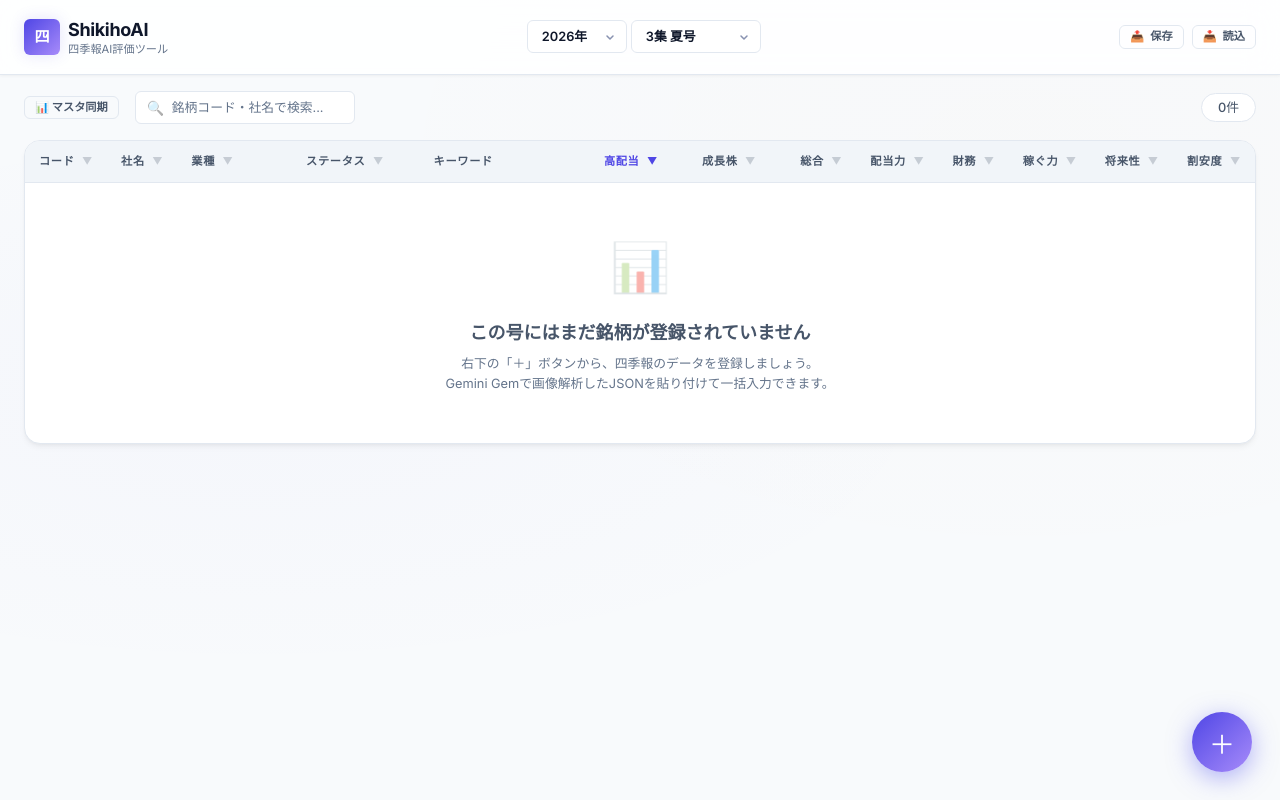
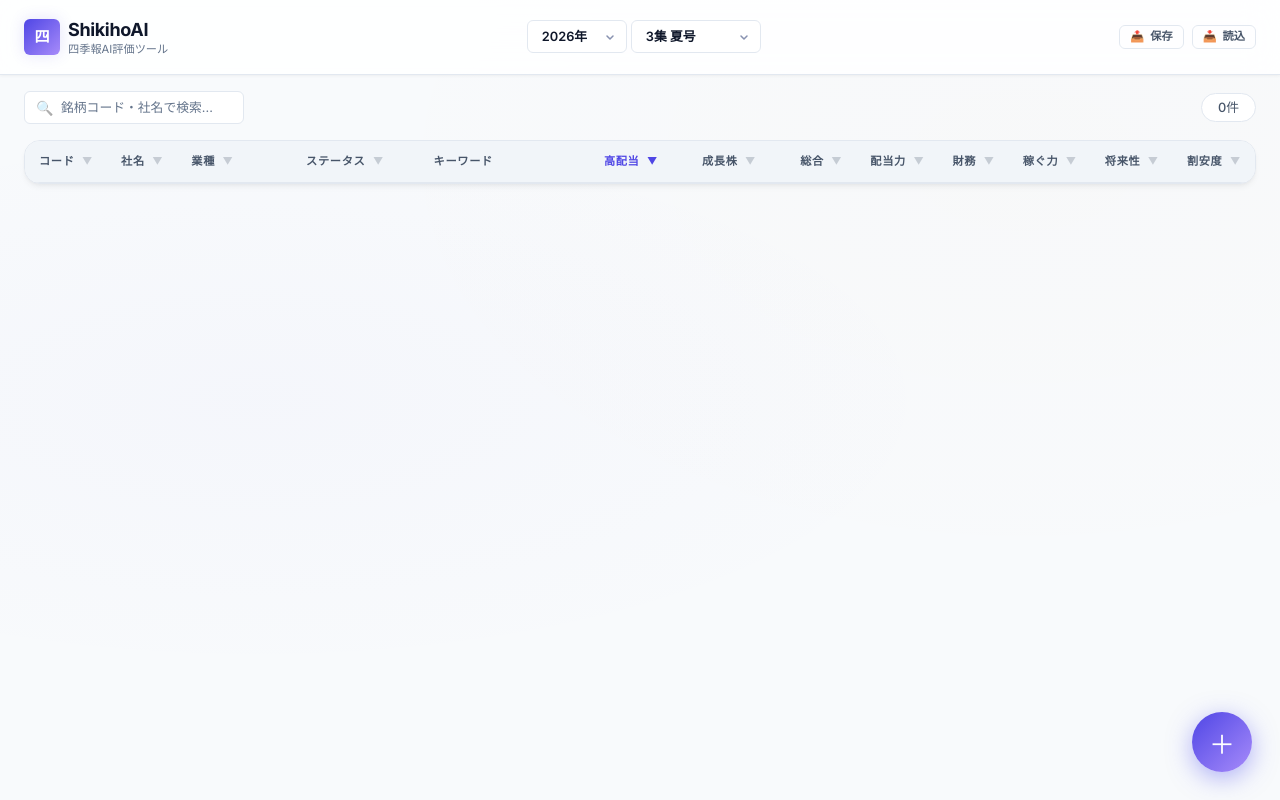
Before and after one commit to Kikunii555/Shikiho, a plain HTML site: page index.html in a window 1280 px wide. Drawn offline with Linux system fonts and the light colour scheme; no server answers.

Commit message:
fix: remove btnSyncMaster properly

```diff
--- a/index.html
+++ b/index.html
@@ -47,7 +47,6 @@
   <!-- ===== Toolbar ===== -->
   <div class="toolbar">
     <div class="toolbar-left">
-      <button class="btn btn-ghost btn-sm" id="btnSyncMaster" style="margin-right: var(--spacing-sm);">📊 マスタ同期</button>
       <div class="search-input-wrap">
         <span class="search-icon">🔍</span>
         <input type="text" class="search-input" id="searchInput" placeholder="銘柄コード・社名で検索...">
```
